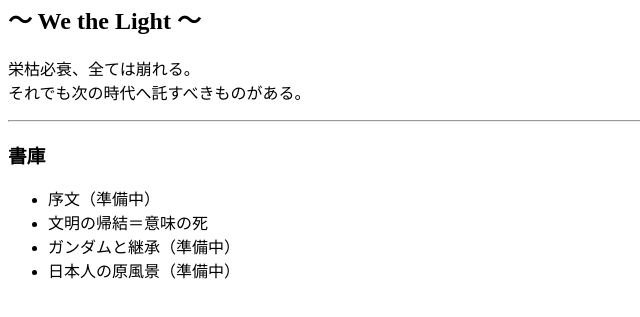
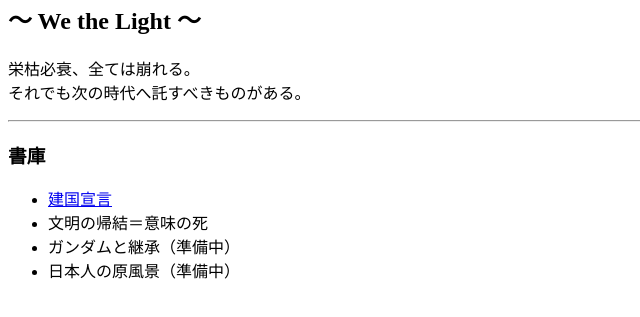
Before and after one commit to Lightdtorch/Canopus, a plain HTML site: page index.html in a window 1280 px wide. Shown: the part 79-396 px from the top of the page, without its empty margins (0-640 px from the left). Drawn offline with Linux system fonts and the light colour scheme.

Commit message:
Update index.html

```diff
--- a/index.html
+++ b/index.html
@@ -20,7 +20,7 @@
 <h3>書庫</h3>
 
 <ul>
-<li>序文（準備中）</li>
+<li><a href="declaration.html">建国宣言</a></li>
 <li>文明の帰結＝意味の死</li>
 <li>ガンダムと継承（準備中）</li>
 <li>日本人の原風景（準備中）</li>
```
